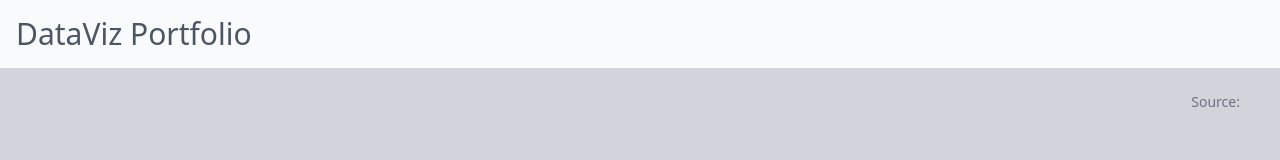
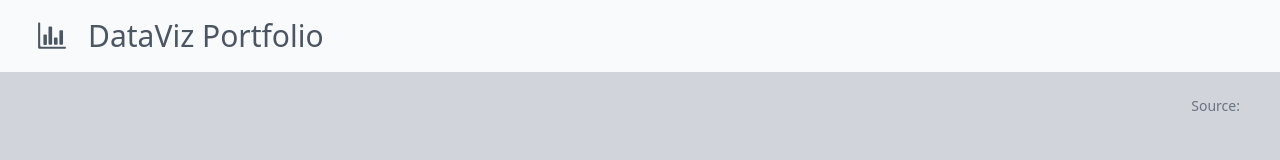
Before and after one commit to boa50/dataviz-portfolio, a website with bundled scripts: page index.html in a window 1280 px wide. Built offline with nearby package versions, Linux system fonts and the light colour scheme; what visual-components would draw is missing.

Commit message:
Added a logo to the dashboard

```diff
--- a/index.html
+++ b/index.html
@@ -12,7 +12,7 @@
     <div id="header" class="flex flex-row p-4 mb-4 bg-slate-50">
         <div class="flex flex-row self-center items-center">
             <!-- PAGE LOGO -->
-            <!-- <img src="./img/logo.svg" alt="dashboard logo" class="max-h-8 md:max-h-10 mx-2 md:mx-4" /> -->
+            <img src="./img/logo.svg" alt="dashboard logo" class="max-h-8 md:max-h-10 mx-2 md:mx-4" />
             <h1 id="title" class="text-2xl md:text-3xl text-gray-600 self-center font-medium">DataViz Portfolio</h1>
         </div>
 
```
Also changed, not shown: README.md, img/README.md (added), img/logo.svg (added).
